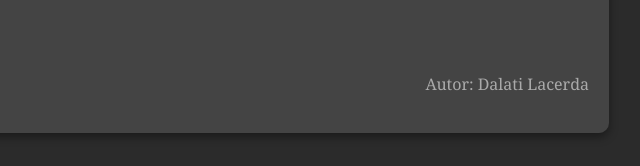
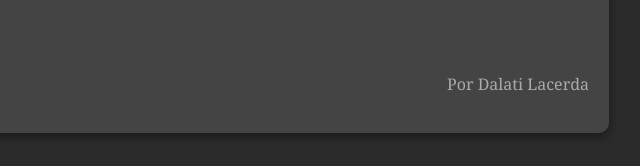
Before and after one commit to dalatilacerda/Minhas-Cr-nicas, a plain HTML site: page melodiaintensa.html in a window 1280 px wide. Shown: the part 631-797 px from the top of the page, 451-1091 px from the left. Drawn offline with Linux system fonts and the light colour scheme.

Commit message:
Update melodiaintensa.html

```diff
--- a/melodiaintensa.html
+++ b/melodiaintensa.html
@@ -116,7 +116,7 @@
       Harvi começou a pesquisar sobre músicas e, aos poucos, passou a viver com um fone de ouvido quase o tempo todo. A vida sem propósito e silenciosa ficou para trás. Agora, ele sabia que, de alguma forma, a música tinha o poder de energizar qualquer ambiente, pois descobrira que um dos sentidos da música – se não o único – era intensificar a vida.
     </p>
     <a href="index.html">Voltar</a> <!-- Botão de voltar -->
-    <p class="author">Autor: Dalati Lacerda</p>
+    <p class="author">Por Dalati Lacerda</p>
   </main>
 </body>
 </html>
```
